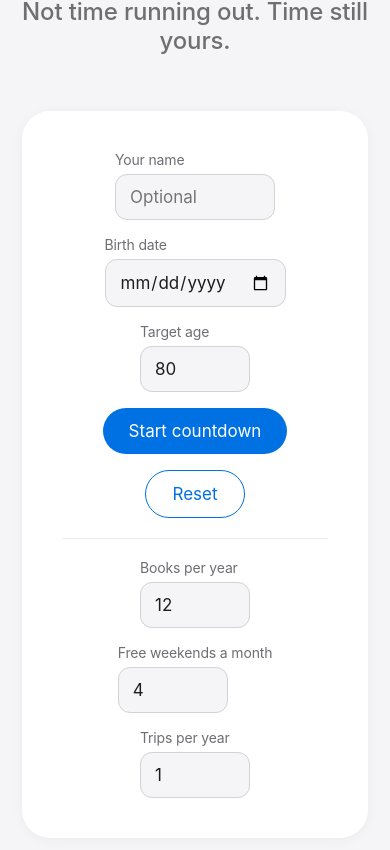
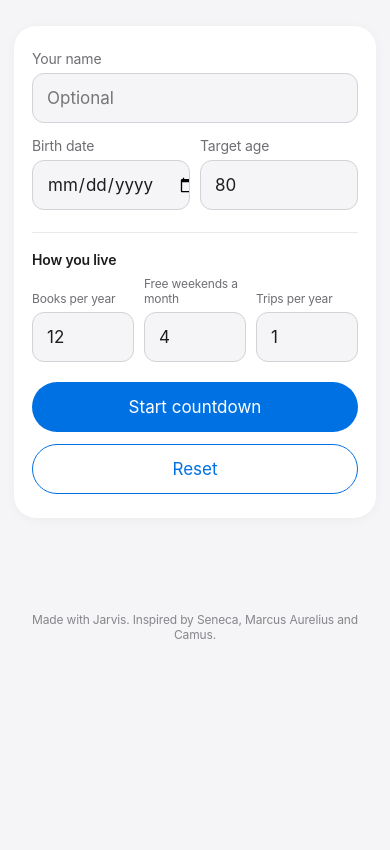
Before and after one commit to harshallihitkar-byte/life-timer, a plain HTML site: page index.html in a window 390 px wide. Shown: the part 216-1066 px from the top of the page. After the commit the page ends 878 px from the top, so only its background shows below. Drawn offline with Linux system fonts and the light colour scheme.

Commit message:
Fix form alignment on all screen sizes

```diff
--- a/index.html
+++ b/index.html
@@ -48,16 +48,25 @@
   }
   .card.dark { background: #000; color: #f5f5f7; }
   .card h2 { font-size: 40px; font-weight: 700; letter-spacing: -0.02em; margin: 0 0 8px; }
-  .form { display: flex; flex-wrap: wrap; gap: 16px; align-items: flex-end; justify-content: center; }
-  label { display: flex; flex-direction: column; font-size: 14px; color: #6e6e73; gap: 6px; }
+  /* FORM: a 6-column grid so every field lines up on any screen */
+  .form { display: grid; grid-template-columns: repeat(6, 1fr); gap: 18px 16px; max-width: 640px; margin: 0 auto; }
+  .form label { grid-column: span 2; }
+  .form label:nth-of-type(2), .form label:nth-of-type(3) { grid-column: span 3; }
+  .form .span-all { grid-column: 1 / -1; }
+  .group { margin: 8px 0 -6px; padding-top: 18px; border-top: 1px solid #e8e8ed; font-size: 14px; font-weight: 600; color: #1d1d1f; }
+  .buttons { display: grid; grid-template-columns: 2fr 1fr; gap: 12px; margin-top: 6px; }
+  label { display: flex; flex-direction: column; justify-content: flex-end; font-size: 14px; color: #6e6e73; gap: 6px; min-width: 0; }
   input {
     font: inherit; font-size: 17px; color: #1d1d1f; background: #f5f5f7;
-    border: 1px solid #d2d2d7; border-radius: 12px; padding: 12px 14px; outline: none;
+    border: 1px solid #d2d2d7; border-radius: 12px; padding: 0 14px; outline: none;
+    width: 100%; height: 50px; min-width: 0; -webkit-appearance: none; appearance: none;
   }
+  input[type="date"] { display: flex; align-items: center; }
+  input::-webkit-date-and-time-value { text-align: left; }
   input:focus { border-color: #0071e3; box-shadow: 0 0 0 4px rgba(0,113,227,0.15); }
   button {
     font: inherit; font-size: 17px; background: #0071e3; color: #fff; border: 0;
-    border-radius: 980px; padding: 13px 26px; cursor: pointer; transition: background .2s;
+    border-radius: 980px; padding: 0 26px; height: 50px; width: 100%; cursor: pointer; transition: background .2s;
   }
   button:hover { background: #0077ed; }
   button.secondary { background: transparent; color: #0071e3; border: 1px solid #0071e3; }
@@ -75,7 +84,7 @@
   .bar { height: 12px; background: #e8e8ed; border-radius: 980px; overflow: hidden; margin-top: 20px; }
   .bar div { height: 100%; border-radius: 980px; background: linear-gradient(90deg, #0071e3, #7d3cff, #e3366b); transition: width 1s; }
   /* Count tiles */
-  .counts { display: grid; grid-template-columns: repeat(auto-fit, minmax(200px, 1fr)); gap: 20px; }
+  .counts { display: grid; grid-template-columns: repeat(4, 1fr); gap: 20px; }
   .tile { background: #fff; border-radius: 28px; padding: 32px 28px; box-shadow: 0 2px 12px rgba(0,0,0,0.04); }
   .tile b { display: block; font-size: 48px; font-weight: 700; letter-spacing: -0.03em; font-variant-numeric: tabular-nums; }
   .tile span { font-size: 17px; color: #6e6e73; }
@@ -101,9 +110,35 @@
   .side .unit b { font-size: clamp(34px, 4.4vw, 52px); }
   .stat { color: #a1a1a6; font-size: 17px; margin-top: 26px; }
   .grid { gap: 1.5px; }
-  @media (max-width: 820px) { .side { grid-template-columns: 1fr; } }
+  @media (max-width: 820px) {
+    .side { grid-template-columns: 1fr; }
+    .counts { grid-template-columns: repeat(2, 1fr); }
+  }
+  /* PHONES */
+  @media (max-width: 560px) {
+    .wrap { padding: 0 14px 60px; }
+    .hero { padding: 44px 0 20px; }
+    .sub { font-size: 19px; }
+    .card { padding: 24px 18px; border-radius: 22px; margin: 14px 0; }
+    .card h2 { font-size: 28px; }
+    .form { gap: 14px 10px; }
+    .form label, .form label:nth-of-type(2), .form label:nth-of-type(3) { grid-column: span 3; }
+    .form label:nth-of-type(n+4) { grid-column: span 2; }
+    .form label:nth-of-type(n+4) { font-size: 12px; }
+    .buttons { grid-template-columns: 1fr; }
+    .side { gap: 14px; }
+    .side .timer { gap: 8px; flex-wrap: nowrap; }
+    .side .unit { min-width: 0; flex: 1; }
+    .side .unit b { font-size: clamp(24px, 8vw, 34px); }
+    .unit span { font-size: 10px; letter-spacing: 0.04em; }
+    .counts { gap: 12px; }
+    .tile { padding: 22px 18px; border-radius: 22px; }
+    .tile b { font-size: 34px; }
+    .tile span { font-size: 14px; }
+    nav { gap: 18px; }
+  }
   .settings { display: flex; flex-wrap: wrap; gap: 16px; justify-content: center; margin-top: 20px; padding-top: 20px; border-top: 1px solid #e8e8ed; }
-  .settings input { width: 110px; }
+
   #quote, #author { transition: opacity .6s; }
   .hidden { display: none; }
   footer { text-align: center; font-size: 12px; color: #86868b; padding: 20px; }
@@ -118,20 +153,20 @@
     <p class="sub">Not time running out. Time still yours.</p>
   </section>
 
-  <!-- INPUT: birth date and target age -->
+  <!-- INPUT: your details and how you live -->
   <div class="card">
     <div class="form">
-      <label>Your name <input type="text" id="name" placeholder="Optional" style="width:160px"></label>
+      <label class="span-all">Your name <input type="text" id="name" placeholder="Optional"></label>
       <label>Birth date <input type="date" id="birth"></label>
-      <label>Target age <input type="number" id="age" value="80" min="1" max="120" style="width:110px"></label>
-      <button onclick="start()">Start countdown</button>
-      <button class="secondary" onclick="resetAll()">Reset</button>
-    </div>
-    <!-- HOW YOU LIVE: these drive the practical numbers -->
-    <div class="settings">
+      <label>Target age <input type="number" id="age" value="80" min="1" max="120"></label>
+      <p class="group span-all">How you live</p>
       <label>Books per year <input type="number" id="booksPerYear" value="12" min="0"></label>
       <label>Free weekends a month <input type="number" id="freeWeekends" value="4" min="0" max="5"></label>
       <label>Trips per year <input type="number" id="tripsPerYear" value="1" min="0"></label>
+      <div class="buttons span-all">
+        <button onclick="start()">Start countdown</button>
+        <button class="secondary" onclick="resetAll()">Reset</button>
+      </div>
     </div>
   </div>
 
```
